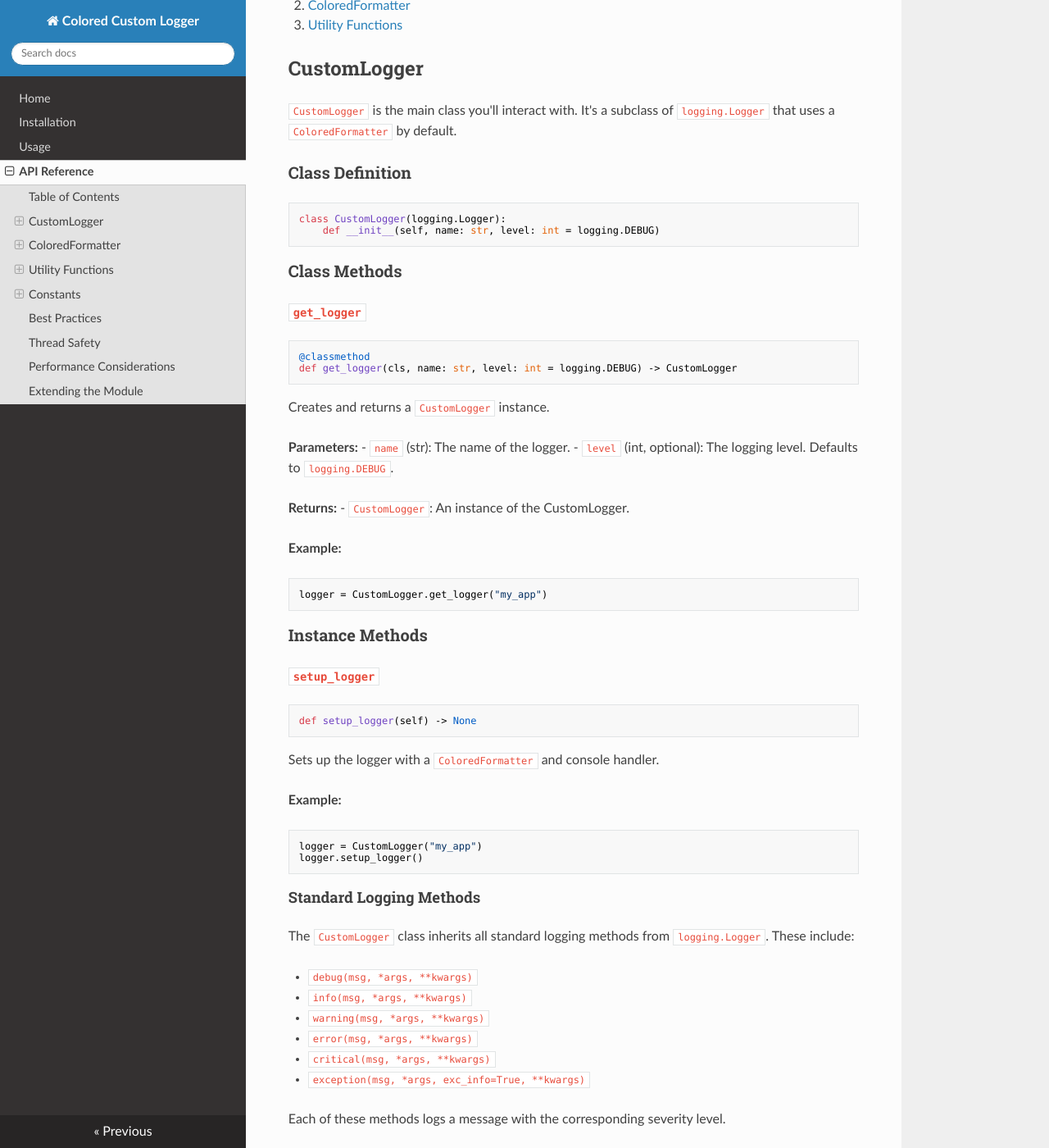
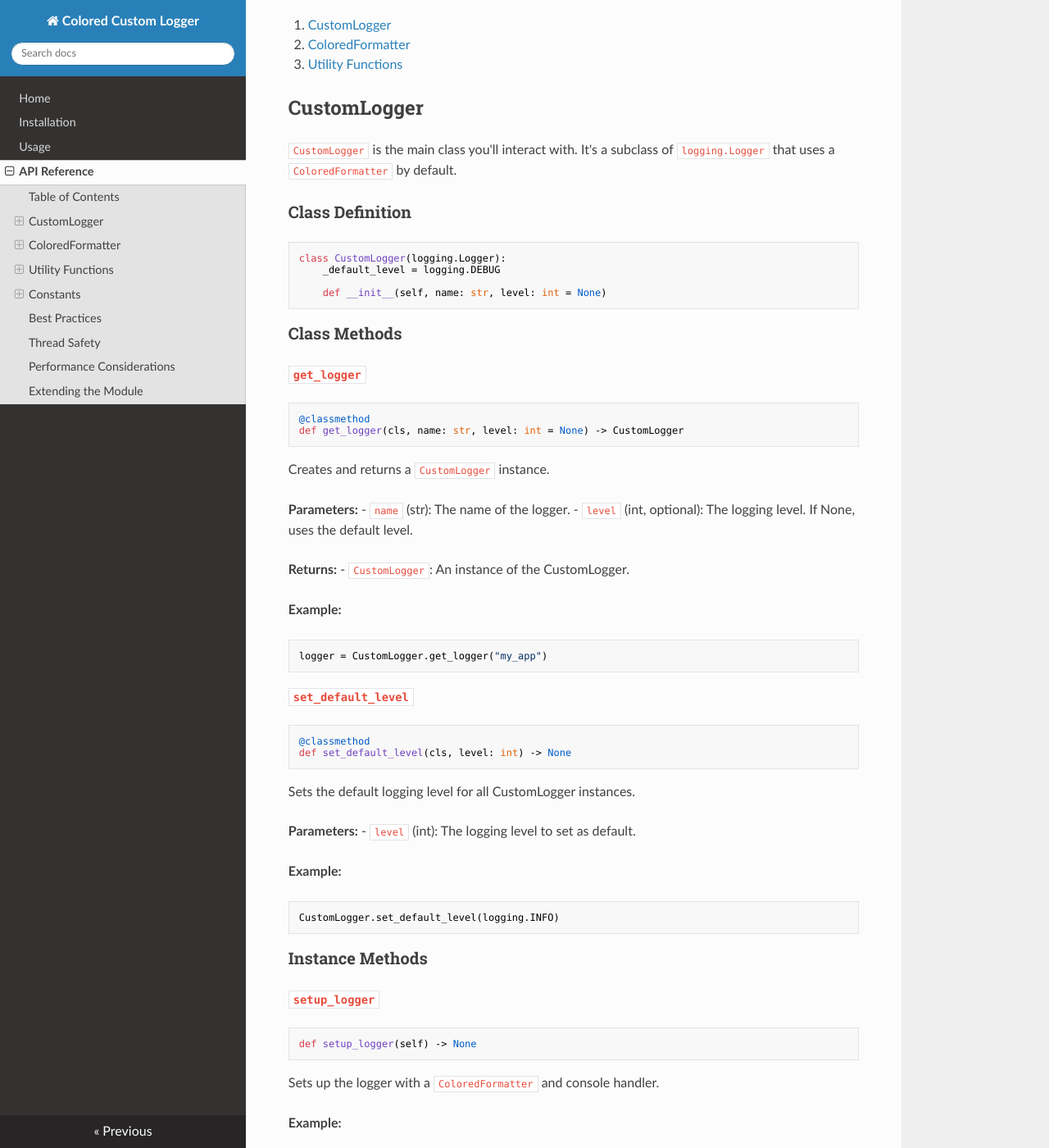
Before and after one commit to robin-collins/colored_custom_logger, an MkDocs documentation site: the page built from docs/api.md, in a window 1280 px wide and 1400 px high, scrolled down 318 px. Shown: the whole window at 82% size. Built offline with MkDocs 1.6.1, drawn with Linux system fonts in a browser that asks for light colours; nearby versions of some CDN libraries; some of the changed text lies outside the part shown.

Commit message:
feat(logger): Add default log level and improve version sync
- Add ability to set a default logging level for all CustomLogger instances
- Implement option to set specific logging level when instantiating a logger
- Enhance unit tests to cover new functionality
- Improve version synchronization across project files
- Update documentation to reflect new features and usage
- Bump version to 1.5.5

````diff
--- a/docs/api.md
+++ b/docs/api.md
@@ -16,7 +18,9 @@ This document provides a detailed reference for all public classes, methods, and
 
 ```python
 class CustomLogger(logging.Logger):
-    def __init__(self, name: str, level: int = logging.DEBUG)
+    _default_level = logging.DEBUG
+
+    def __init__(self, name: str, level: int = None)
 ```
 
 ### Class Methods
@@ -25,14 +29,14 @@ class CustomLogger(logging.Logger):
 
 ```python
 @classmethod
-def get_logger(cls, name: str, level: int = logging.DEBUG) -> CustomLogger
+def get_logger(cls, name: str, level: int = None) -> CustomLogger
 ```
 
 Creates and returns a `CustomLogger` instance.
 
 **Parameters:**
 - `name` (str): The name of the logger.
-- `level` (int, optional): The logging level. Defaults to `logging.DEBUG`.
+- `level` (int, optional): The logging level. If None, uses the default level.
 
 **Returns:**
 - `CustomLogger`: An instance of the CustomLogger.
@@ -40,6 +44,23 @@ Creates and returns a `CustomLogger` instance.
 **Example:**
 ```python
 logger = CustomLogger.get_logger("my_app")
+```
+
+#### `set_default_level`
+
+```python
+@classmethod
+def set_default_level(cls, level: int) -> None
+```
+
+Sets the default logging level for all CustomLogger instances.
+
+**Parameters:**
+- `level` (int): The logging level to set as default.
+
+**Example:**
+```python
+CustomLogger.set_default_level(logging.INFO)
 ```
 
 ### Instance Methods
@@ -140,14 +161,14 @@ formatted_message = formatter.format(log_record)
 ### `init_logger`
 
 ```python
-def init_logger(name: str, level: int = logging.DEBUG) -> CustomLogger
+def init_logger(name: str, level: int = None) -> CustomLogger
 ```
 
 A convenience function to initialize and return a `CustomLogger`.
 
 **Parameters:**
 - `name` (str): The name of the logger.
-- `level` (int, optional): The logging level. Defaults to `logging.DEBUG`.
+- `level` (int, optional): The logging level. If None, uses the default level set by `set_default_level`.
 
 **Returns:**
 - `CustomLogger`: An initialized CustomLogger instance.
--- a/pyproject.toml
+++ b/pyproject.toml
@@ -4,7 +4,7 @@ build-backend = "hatchling.build"
 
 [project]
 name = "colored_custom_logger"
-version = "1.5.4"
+version = "1.5.5"
 authors = [
   { name = "Robin Collins", email = "robin@blackcat-it.com.au" },
 ]
--- a/setup.py
+++ b/setup.py
@@ -2,7 +2,7 @@ from setuptools import find_packages, setup
 
 setup(
     name="colored_custom_logger",
-    version="1.5.4",
+    version="1.5.5",
     packages=find_packages(where="src"),
     package_dir={"": "src"},
     project_urls={
````
Also changed, not shown: other parts of docs/api.md (+2 -0 lines), CHAGELOG.md (added, +33 -0 lines), README.md (+2 -2 lines), docs/usage.md (+20 -1 lines), 3 other files.
